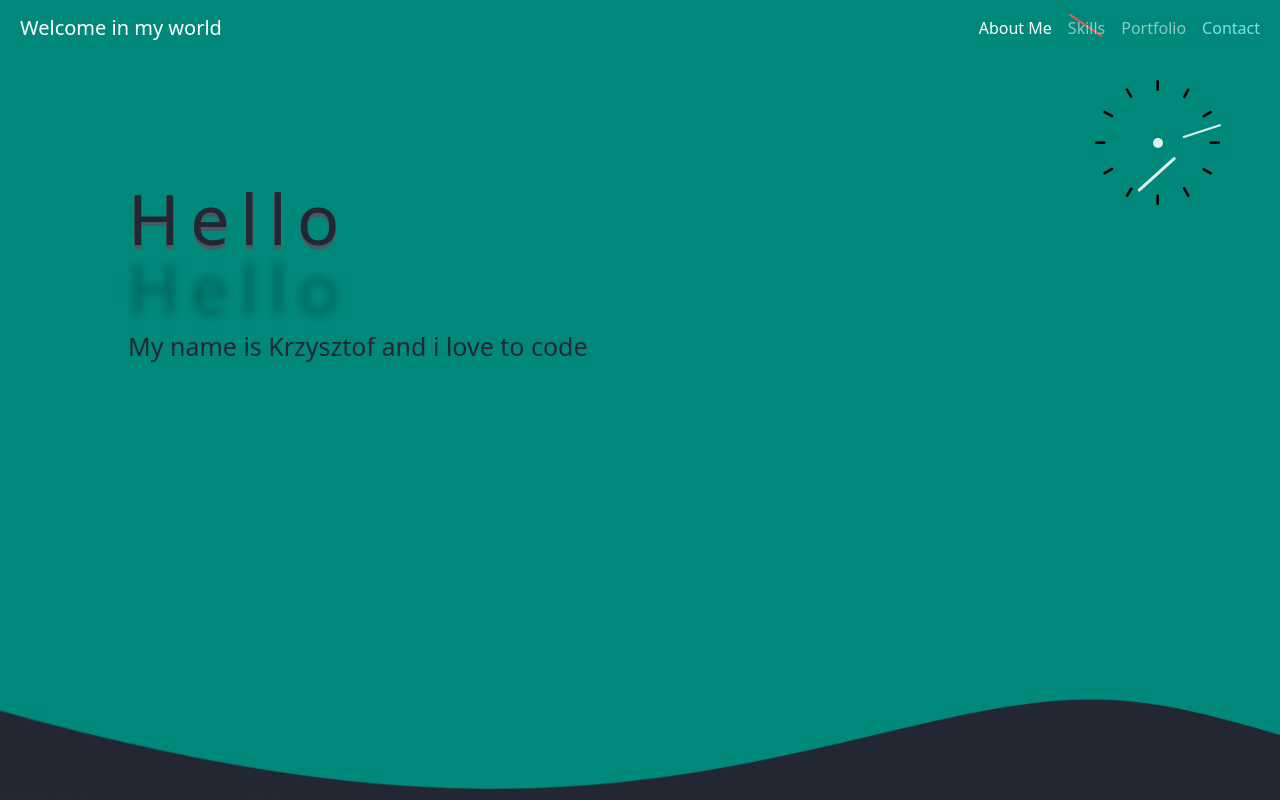
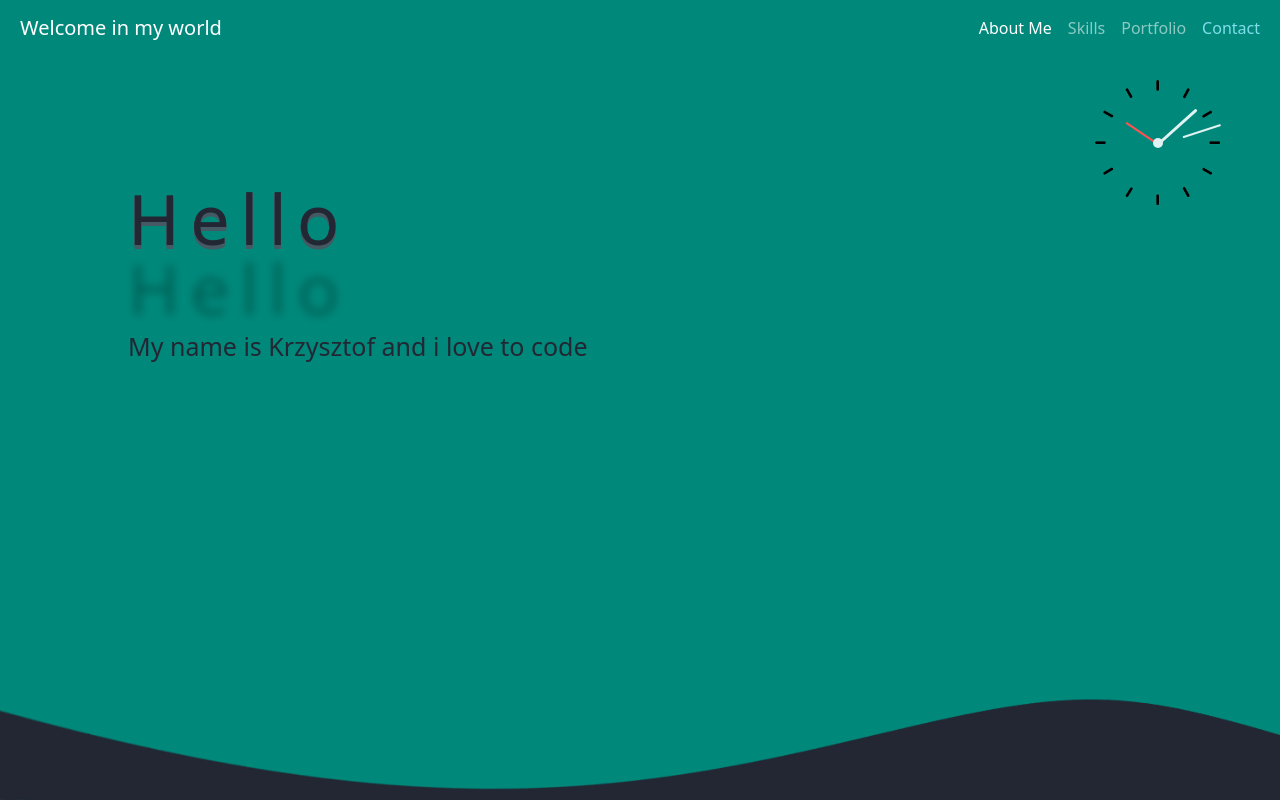
Before and after one commit to Krzysiekhello/Portfolio, a website: page index.html in a window 1280 px wide. Drawn offline with nearby package versions, Linux system fonts and the light colour scheme.

Commit message:
repaired clock

```diff
--- a/scss/_clock.scss
+++ b/scss/_clock.scss
@@ -23,21 +23,24 @@
         left: 50%;
         top: 50%;
         transform: translate(-50%, -90%);
-        transform-origin: top;
         border-radius: 20px;
 
     }
     #hours {
+        left: 50%;
+        top: 20%;
         height: 40px;
         width: 2px;
         background-color: #ff5252;
-    transform-origin: -165px 20px;
+        transform-origin: bottom;
     }
     #min {
+        left: 50%;
+        top: 10%;
         height: 50px;
         width: 3px;
         background-color: #e0f2f1;
-    transform-origin:-7px 25px ;
+        transform-origin: bottom;
 
     }
     #sec {
--- a/scss/_headerSection.scss
+++ b/scss/_headerSection.scss
@@ -36,7 +36,6 @@
         height: 40px;
     }
 }
-
 @include media-breakpoint-up(lg) {
     #introduction-section {
         height: 100vh;
@@ -46,7 +45,6 @@
         background-size: 130%, 100%;
     }
 }
-
 @keyframes text-pop-up-top {
     0% {
       transform: translateY(0);
--- a/scss/_navbar.scss
+++ b/scss/_navbar.scss
@@ -1,11 +1,9 @@
 .navbar-dark .navbar-nav li:last-child a  {
     color: #80deea;
 }
-
 .navbar-dark .navbar-nav li:last-child a:hover  {
     color: #e57373;
 }
-
 .navbar-dark .navbar-nav li:last-child a:focus  {
     color: #e57373;
 }
```
Also changed, not shown: script.js (+6 -7 lines), css/custom.css, 1 other file.
